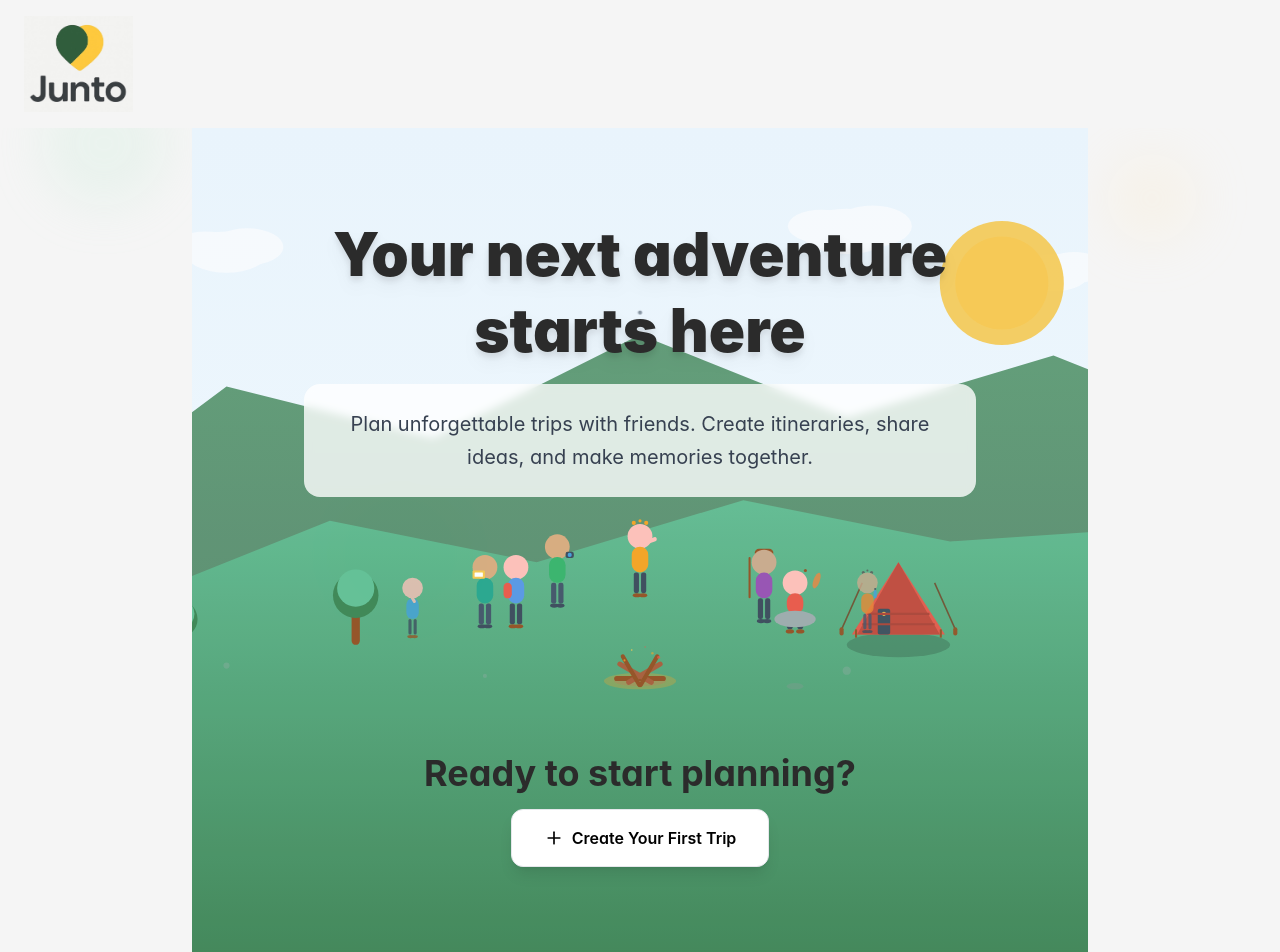
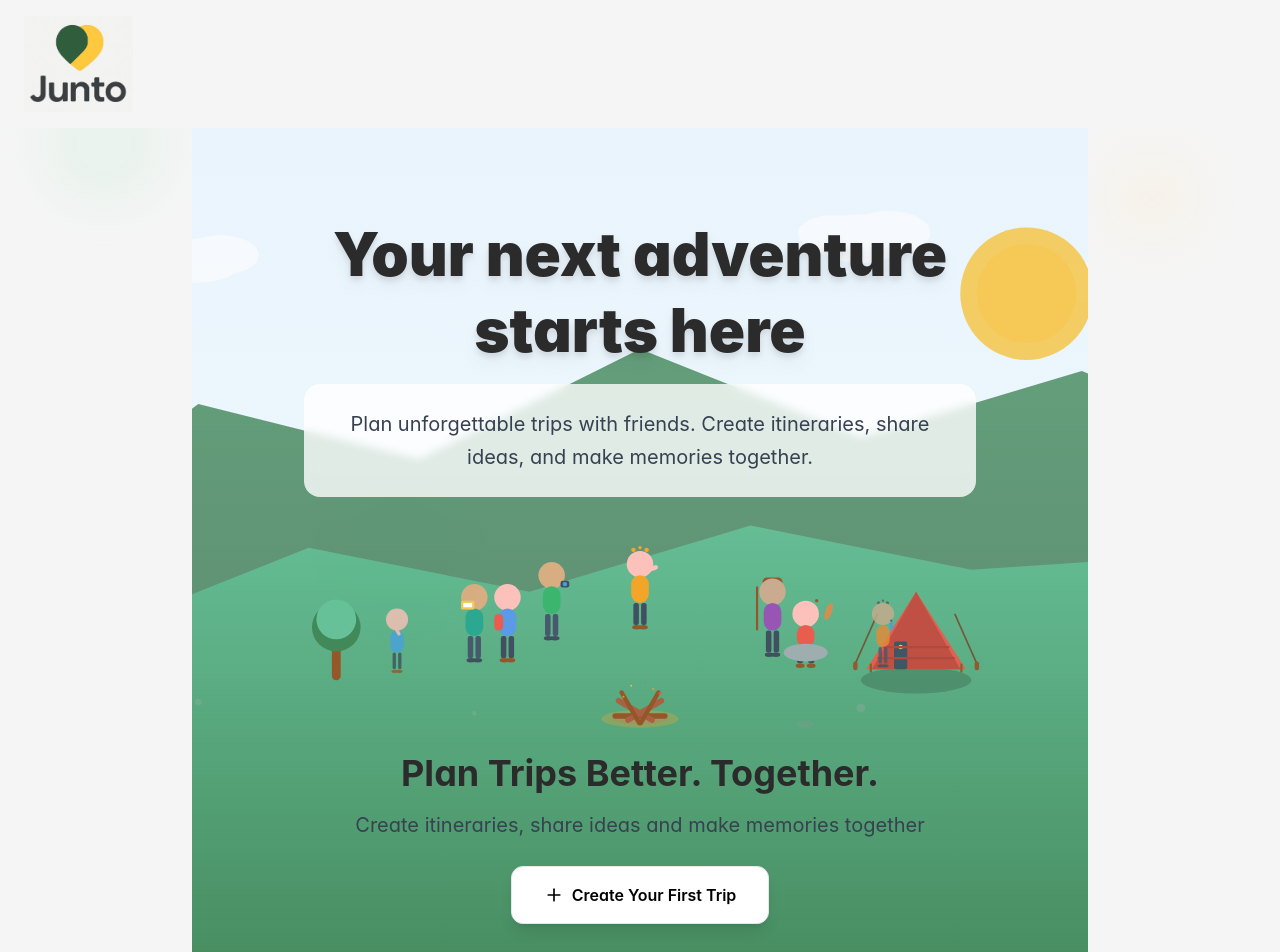
Before and after one commit to MimiLeinbach/Bolt-Hackathon, a React (Vite) app: page / in a window 1280 px wide. Shown: the top 952 px of the page. Built offline with nearby package versions, Linux system fonts and the light colour scheme.

Commit message:
Update homepage CTA content to new messaging

```diff
--- a/src/pages/HomePage.tsx
+++ b/src/pages/HomePage.tsx
@@ -103,8 +103,11 @@ export default function HomePage() {
         <div className="text-center mb-12">
           <div className="mb-6">
             <h2 className="text-4xl font-bold text-charcoal mb-4">
-              Ready to start planning?
+              Plan Trips Better. Together.
             </h2>
+            <p className="text-xl text-gray-700 mb-6 leading-relaxed">
+              Create itineraries, share ideas and make memories together
+            </p>
             <Link
               to="/create-trip"
               className="inline-flex items-center px-8 py-4 bg-white text-black font-semibold rounded-xl hover:bg-gray-100 transition-all duration-200 shadow-lg hover:shadow-xl transform hover:-translate-y-1 border border-gray-200"
```
